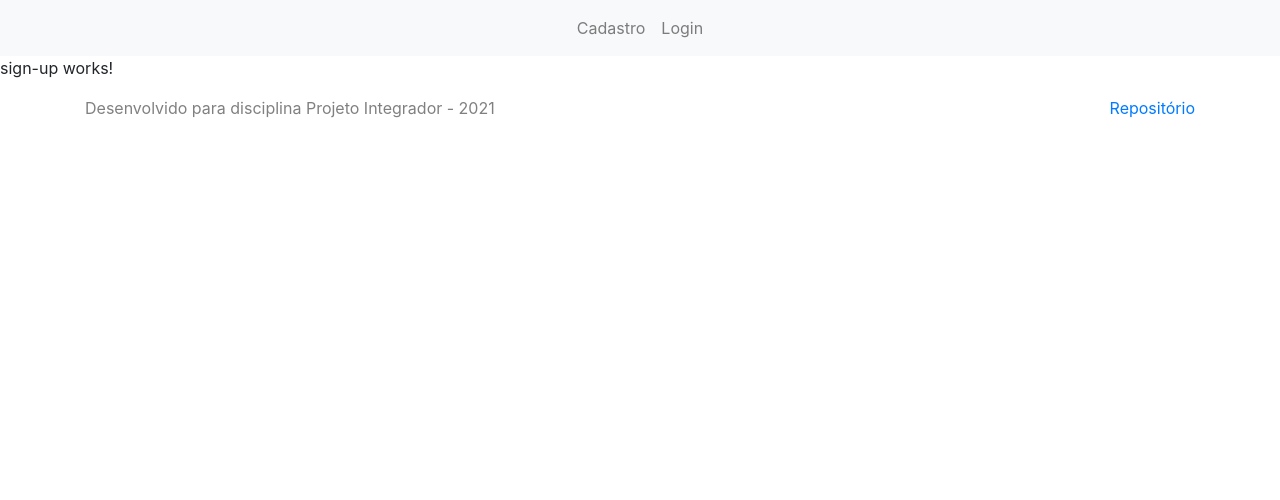
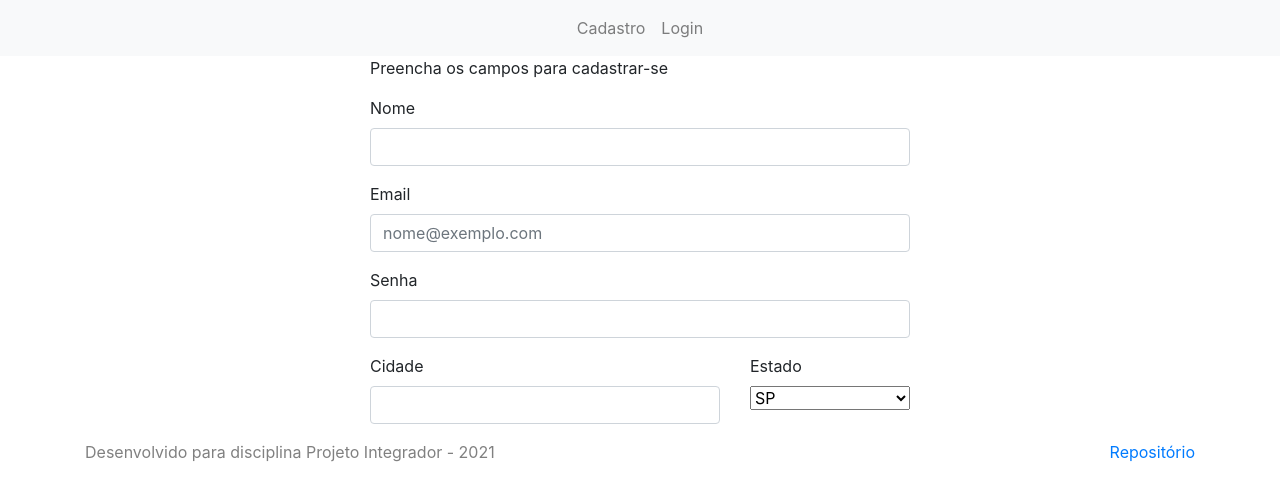
Before and after one commit to pedrozulian/web-teleagro, an Angular app: page /sign-up in a window 1280 px wide. Shown: the top 500 px of the page. Built offline with nearby package versions, Linux system fonts and the light colour scheme.

Commit message:
basic structure to sign-up component

```diff
--- a/src/app/modules/sign-up/sign-up.component.html
+++ b/src/app/modules/sign-up/sign-up.component.html
@@ -1 +1,32 @@
-<p>sign-up works!</p>
+<div class="container">
+    <div class="row">
+        <div class="col-1 col-sm-3"></div>
+        <div class="col-10 col-sm-6 justify-content-center">
+            Preencha os campos para cadastrar-se
+            <form class="form-signin">
+                <label for="nome" class="form-label mt-3">Nome</label>
+                <input type="text" class="form-control" id="nome" placeholder="">
+
+                <label for="nome" class="form-label mt-3">Email</label>
+                <input type="email" class="form-control" id="nome" placeholder="nome@exemplo.com">
+
+                <label for="nome" class="form-label mt-3">Senha</label>
+                <input type="password" class="form-control" id="nome" placeholder="">
+
+                <div class="form-group row">
+                    <div class="col-8">
+                        <label for="nome" class="form-label mt-3">Cidade</label>
+                        <input type="password" class="form-control" id="nome" placeholder="">
+                    </div>
+                    <div class="col-4">
+                        <label class="mt-3">Estado</label>
+                        <select style="width: 100%;" class="form-select" aria-label="Default select example">
+                            <option>SP</option>
+                          </select>
+                    </div>
+                </div>
+            </form>
+        </div>
+        <div class="col-1 col-sm-3"></div>
+    </div>
+</div>
```
